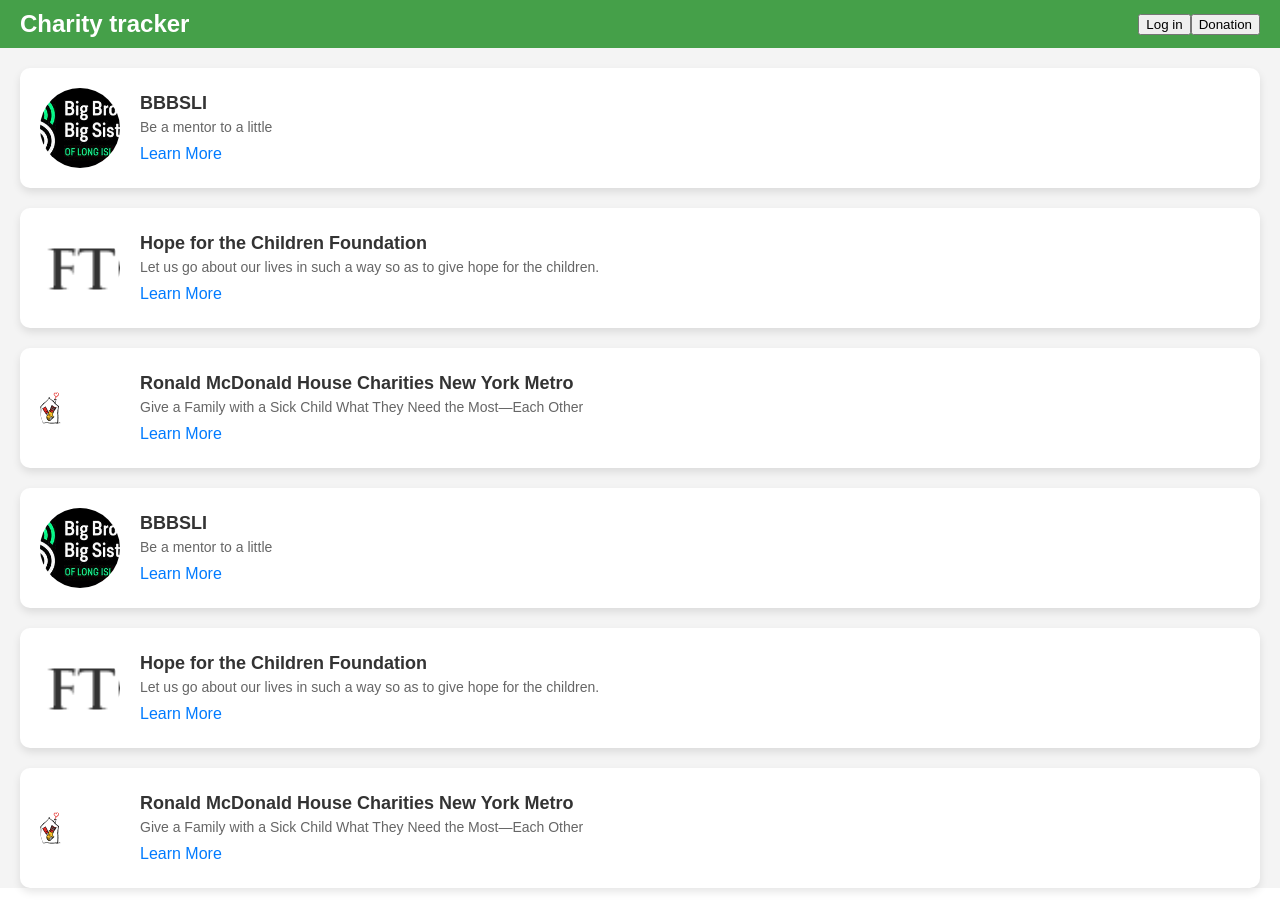
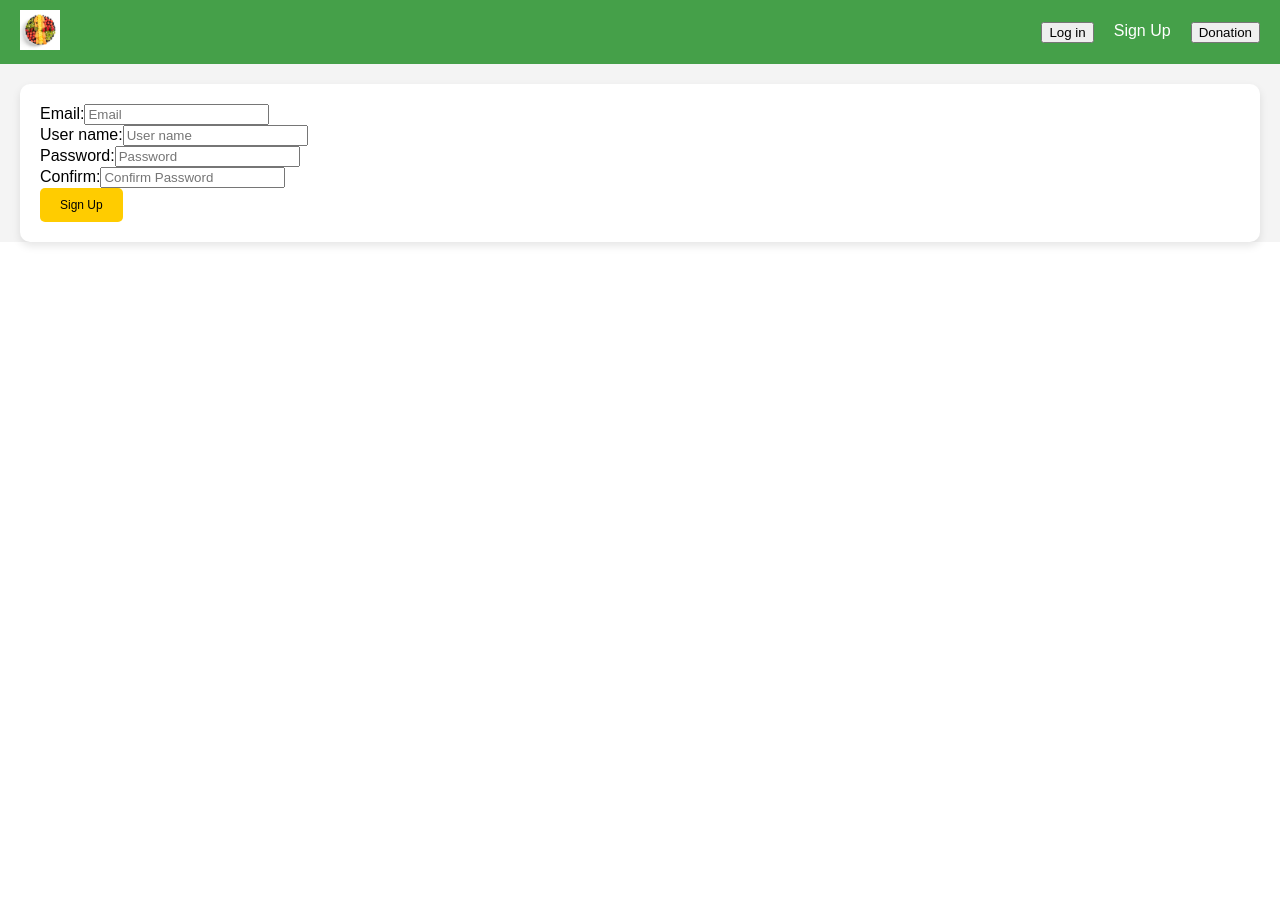
Before and after one commit to Rupakshi1999/charity-tracker, a React (Create React App) app: page /signup in a window 1280 px wide. After the commit the page ends 800 px from the top, so only its background shows below. Built offline with nearby package versions, Linux system fonts and the light colour scheme; no server answers.

Commit message:
adding logo, signup form and links to different web pages

```diff
--- a/package.json
+++ b/package.json
@@ -6,6 +6,7 @@
     "@testing-library/jest-dom": "^5.17.0",
     "@testing-library/react": "^13.4.0",
     "@testing-library/user-event": "^13.5.0",
+    "formik": "^2.4.3",
     "react": "^18.2.0",
     "react-dom": "^18.2.0",
     "react-router-dom": "^6.15.0",
--- a/src/App.css
+++ b/src/App.css
@@ -67,10 +67,12 @@
   padding: 10px 20px;
 }
 
-.logo {
-  font-size: 24px;
-  font-weight: bold;
+.logo img {
+  max-width: 100%; /* Limit the image's width to the container's width */
+  height: auto; /* Automatically adjust the height to maintain aspect ratio */
+  max-height: 40px;
 }
+
 
 .main-nav ul {
   list-style: none;
@@ -132,3 +134,53 @@
   border: 1px solid #ccc;
   margin-bottom: 10px;
 }
+
+/* Primary Button */
+.button-primary {
+  background-color: #ffcc00;;
+  color: #030303;
+  border: none;
+  padding: 10px 20px;
+  text-align: center;
+  text-decoration: none;
+  display: inline-block;
+  font-size: 12px;
+  border-radius: 5px;
+  cursor: pointer;
+  transition: background-color 0.2s ease-in-out;
+}
+
+.button-primary:hover {
+  background-color: #f7c911;;
+}
+
+/* Secondary Button */
+.button-secondary {
+  background-color: #ccc;
+  color: #333;
+  border: none;
+  padding: 10px 20px;
+  text-align: center;
+  text-decoration: none;
+  display: inline-block;
+  font-size: 16px;
+  border-radius: 5px;
+  cursor: pointer;
+  transition: background-color 0.2s ease-in-out, color 0.2s ease-in-out;
+}
+
+.button-secondary:hover {
+  background-color: #555;
+  color: #fff;
+}
+
+.sign-up {
+  background-color: #ffffff;
+  border-radius: 10px;
+  box-shadow: 0 4px 8px rgba(0, 0, 0, 0.1);
+  padding: 20px;
+  margin: 20px;
+  display: flex;
+  align-items: center;
+  transition: transform 0.2s ease-in-out;
+}
--- a/src/App.js
+++ b/src/App.js
@@ -2,26 +2,33 @@ import './App.css';
 import Header from './components/Header'
 import CharityCard from './components/CharityCard';
 import charities from './charities';
-import CharityForm from './components/CharityForm'
-import { useEffect } from 'react';
+import { BrowserRouter as Router, Routes, Route } from 'react-router-dom'
+import SignUp from './components/SignUp';
+// import { useEffect } from 'react';
 
 function App() {
-  useEffect(
-    ()=>{
-      fetch('http://127.0.0.1:5000/recipe/hello')
-      .then((response=>{console.log(response); return response.json()}))
-      .then(data=>console.log(data))
-      .catch(err=>console.log(err))
-    },[]
-  )
+  // useEffect(
+  //   ()=>{
+  //     fetch('http://127.0.0.1:5000/recipe/hello')
+  //     .then((response=>{console.log(response); return response.json()}))
+  //     .then(data=>console.log(data))
+  //     .catch(err=>console.log(err))
+  //   },[]
+  // )
 
   const CharityComponents = charities.map(charity => <CharityCard key={charity.id} logo={charity.logo} name={charity.name} shortdescription={charity.shortdescription} link={charity.link} />)
   return (
-    <div className="App">
-      <Header />
-      {/* <CharityForm /> */}
-      {CharityComponents}
-    </div>
+    <Router>
+      <div className="App">
+        <Header />
+        <Routes>
+          <Route path="/signup" element={<SignUp/>}/>
+          {/* <Route path="/" element={<HomePage/>}/> */}
+          <Route path="/" element= {CharityComponents}/>
+        </Routes>
+        {/* <CharityForm /> */}
+      </div>
+    </Router>
   );
 }
 
--- a/src/components/Header.js
+++ b/src/components/Header.js
@@ -2,13 +2,15 @@ import React from "react"
 import Login from "./UserLogin"
 import CharityForm from "./CharityForm"
 import '../App.css'
+import { Link } from "react-router-dom"
+import mylogo from "../logos/MyLogo.jpeg"
 
 class Header extends React.Component {
   constructor() {
     super()
     this.state = {
       toggleloginWindow: false,
-      toggleDonationForm:false
+      toggleDonationForm: false
     }
     this.togglepop = this.togglepop.bind(this)
     this.toggleDonationForm = this.toggleDonationForm.bind(this)
@@ -39,14 +41,25 @@ class Header extends React.Component {
   render() {
     return (
       <header className="site-header">
-        <div className="logo">Charity tracker</div>
+        <div className="logo">
+          <Link to="/">
+            <img src={mylogo} alt="Logo Fruit Platter"  />
+          </Link>
+        </div>
         <nav className="main-nav">
           <ul>
-            <button onClick={this.togglepop}>Log in</button>
-            {this.state.toggleloginWindow && <Login togglepop={this.togglepop} />}
-            {/* <li><a href="#">Home</a></li> */}
-            <button onClick={this.toggleDonationForm}>Donation</button>
-            {this.state.toggleDonationForm && <CharityForm togglepop={this.toggleDonationForm} />}
+            <li>
+              <button onClick={this.togglepop}>Log in</button>
+              {this.state.toggleloginWindow && <Login togglepop={this.togglepop} />}
+            </li>
+            {/* Only show this if someone is not logged in */}
+            <li>
+              <Link to="/signup">Sign Up</Link></li>
+            <li>
+              {/* Only show this if someone is logged in */}
+              <button onClick={this.toggleDonationForm}>Donation</button>
+              {this.state.toggleDonationForm && <CharityForm togglepop={this.toggleDonationForm} />}
+            </li>
           </ul>
         </nav>
       </header>
--- /dev/null
+++ b/src/components/SignUp.js
@@ -0,0 +1,60 @@
+import React, {useState} from 'react'
+ import { Formik } from 'formik';
+// Use formick with class components
+
+class SignUp extends React.Component {
+    constructor(){
+        super()
+        this.state = {
+            username:"",
+            email:"",
+            password:"",
+            confirmpassword:""
+        }
+        this.onInputFields = this.onInputFields.bind(this)
+    }
+
+    onInputFields(event) {
+        const { name, value } = event.target
+        this.setState({ [name]: value })
+    }
+
+    submitSignUp() {
+        console.log("form submitted")
+    }
+
+
+    render() {
+        return (
+            <div className="sign-up">
+                <form onSubmit={this.submitSignUp}>
+                    <label>
+                        Email:
+                        <input type="text" name="email" value={this.state.email} onChange={this.onInputFields} placeholder="Email" />
+                    </label>
+                    <br></br>
+                    <label>
+                        User name:
+                        <input type="text" name="username" value={this.state.username} onChange={this.onInputFields} placeholder="User name" />
+                    </label>
+                    <br></br>
+                    <label>
+                        Password:
+                        <input type="password" name="password" value={this.state.password} onChange={this.onInputFields} placeholder="Password" />
+                    </label>
+                    <br></br>
+                    <label>
+                        Confirm:
+                        <input type="password" name="confirmPassword" value={this.state.confirmpassword} onChange={this.onInputFields} placeholder="Confirm Password" />
+                    </label>
+                    <br></br>
+                    <label>
+                    <button type="submit" className="button-primary">Sign Up</button>
+                    </label>
+                </form>
+            </div>
+        )
+    }
+}
+
+export default SignUp
--- a/src/components/UserLogin.js
+++ b/src/components/UserLogin.js
@@ -5,9 +5,8 @@ class Login extends React.Component {
     constructor() {
         super()
         this.state = {
-            id: "",
+            username: "",
             password: "",
-            loggedIn: false
         }
         this.onLoginHandler = this.onLoginHandler.bind(this)
         this.onInputFields = this.onInputFields.bind(this)
@@ -19,11 +18,13 @@ class Login extends React.Component {
     }
     onLoginHandler() {
         for (let i = 0; i < users.length; i++) {
-            if (users[i].id === this.state.id) {
-                console.log(users[i].id, this.state.id)
+            if(this.state.username ==="" || this.state.password ===""){
+                break
+            }
+            if (users[i].username === this.state.username && this.state.username) {
+                console.log(users[i].username, this.state.username)
                 if (users[i].password === this.state.password) {
                     console.log(users[i].password, users[i].password)
-                    this.setState({ loggedIn: true })
                     console.log("signed in")
                 }
             }
@@ -38,14 +39,14 @@ class Login extends React.Component {
                     <h2>Login</h2>
                     <form onSubmit={this.onLoginHandler}>
                         <label>
-                            Email:
-                            <input type="text" name="id" value={this.state.id} onChange={this.onInputFields} placeholder="Email"/>
+                            Username:
+                            <input type="text" name="username" value={this.state.username} onChange={this.onInputFields} placeholder="Username"/>
                         </label>
                         <label>
                             Password:
                             <input type="password" name="password" value={this.state.password} onChange={this.onInputFields} placeholder="Password"/>
                         </label>
-                        <button type="submit" onClick={this.onLoginHandler}>Login</button>
+                        <button type="submit">Login</button>
                     </form>
                     <button onClick={this.props.togglepop}>Close</button>
                 </div>
```
Also changed, not shown: src/components/About.js (added, +11 -0 lines), src/logos/MyLogo.jpeg (added), 1 other file (tests, documents, lock files or other folders).
